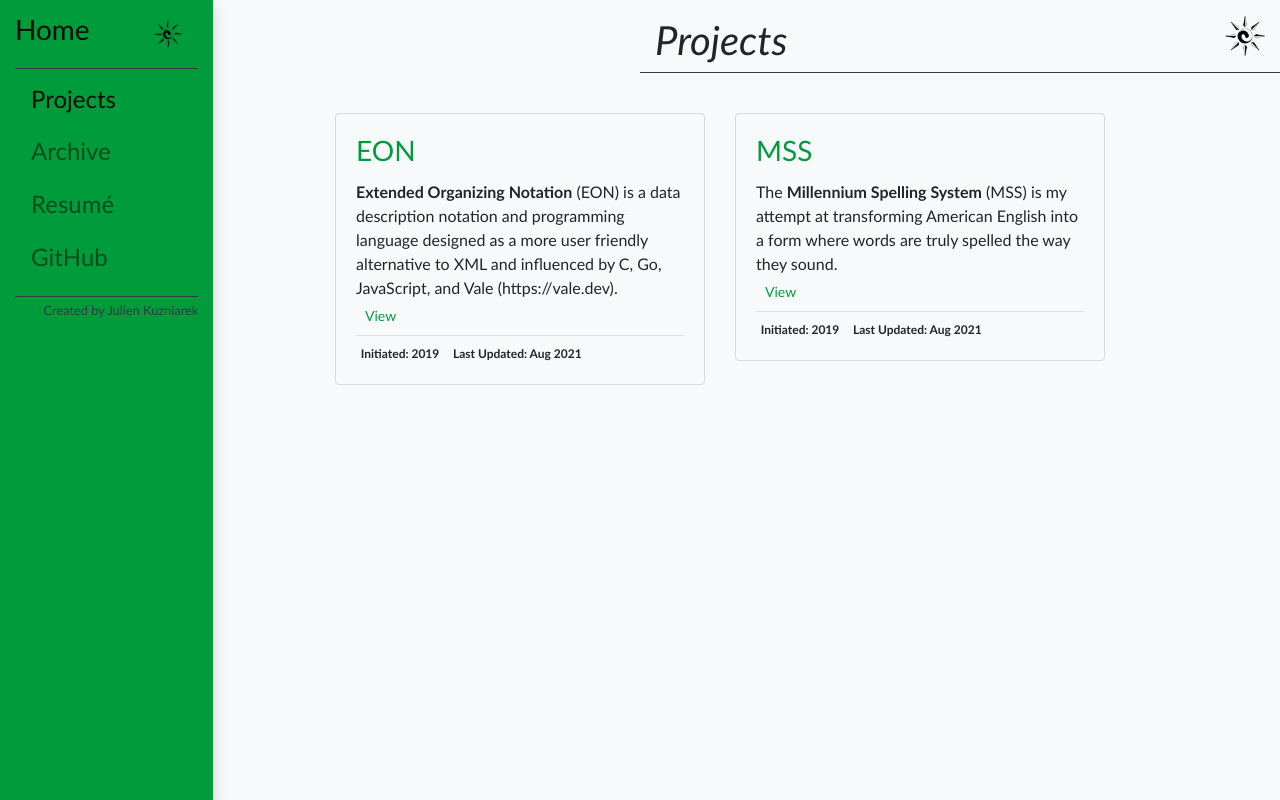
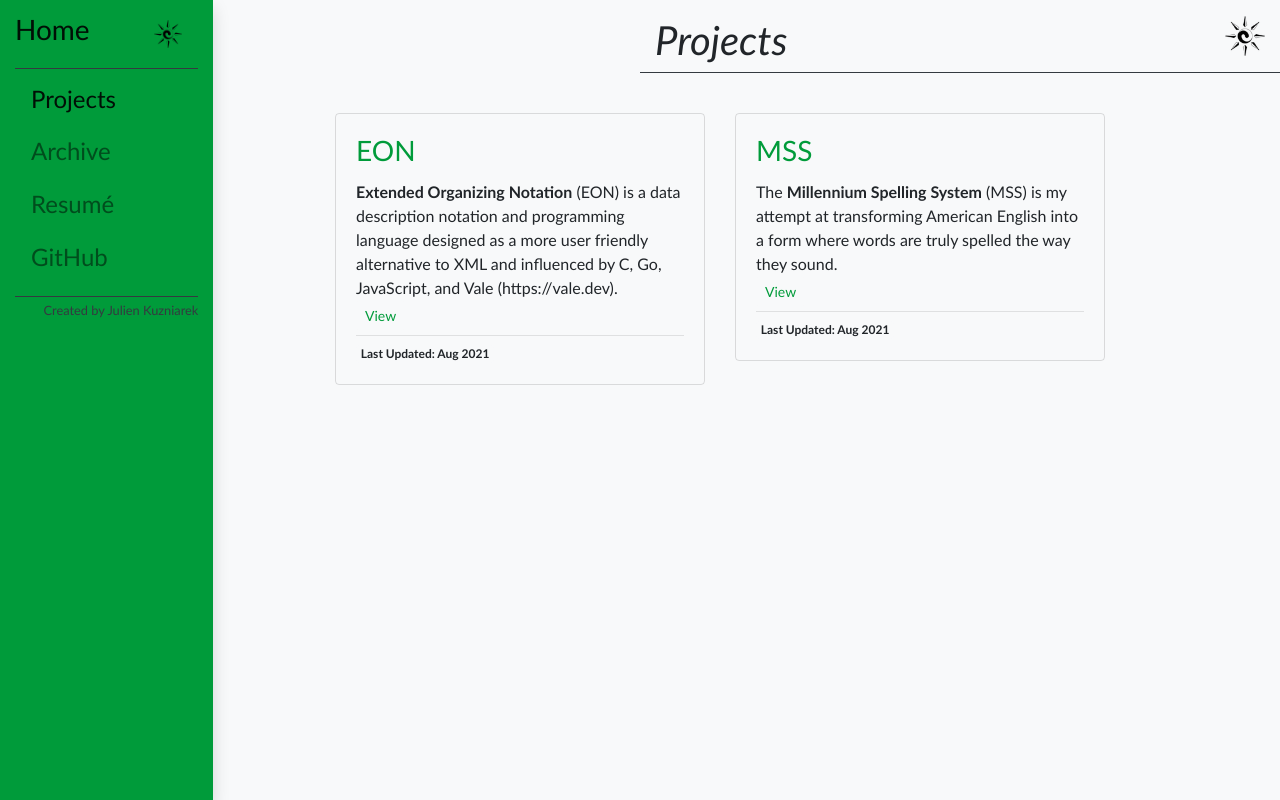
Before and after one commit to jkuzniarek/website-php, a PHP site: page /projects/home.php in a window 1280 px wide. Run offline with PHP 8.4, Linux system fonts and the light colour scheme; data comes from the database, SQL or seed files in the repository.

Commit message:
removed project initiated on dates

```diff
--- a/projects/home.php
+++ b/projects/home.php
@@ -25,7 +25,6 @@ include $sRoot.'templates/sidebar.php';
               <br><a href="EON/" class="btn btn-sm btn-light stretched-link">View</a>
             </p>
             <hr class="my-1">
-            <small class="badge badge-light">Initiated: 2019</small>
             <small class="badge badge-light">Last Updated: Aug 2021</small>
           </div>
         </div>
@@ -40,7 +39,6 @@ include $sRoot.'templates/sidebar.php';
               <br><a href="MSS/" class="btn btn-sm btn-light stretched-link">View</a>
             </p>
             <hr class="my-1">
-            <small class="badge badge-light">Initiated: 2019</small>
             <small class="badge badge-light">Last Updated: Aug 2021</small>
           </div>
         </div>
```
